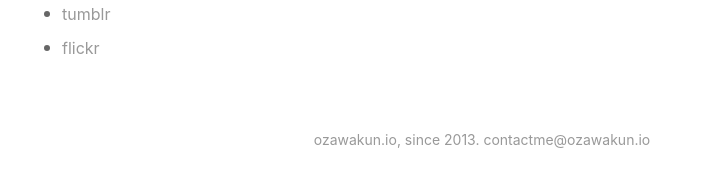
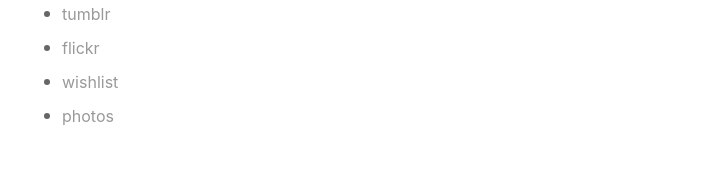
Before and after one commit to zakuni/ozawakun.io, a Next.js app: page / in a window 1280 px wide. Shown: the part 2044-2222 px from the top of the page, without its empty margins (158-883 px from the left). Built offline with nearby package versions, Linux system fonts and the light colour scheme.

Commit message:
add links

```diff
--- a/pages/index.js
+++ b/pages/index.js
@@ -146,6 +146,12 @@ export default () => (
             <li>
               <a href="https://www.flickr.com/photos/zakuni/">flickr</a>
             </li>
+            <li>
+              <a href="http://amzn.asia/hbl49iH">wishlist</a>
+            </li>
+            <li>
+              <a href='https://lightroom.adobe.com/gallery/b174cd1e3d6e4e5fb97984c9136b187d'>photos</a>
+            </li>
           </ul>
         </section>
       </main>
```
